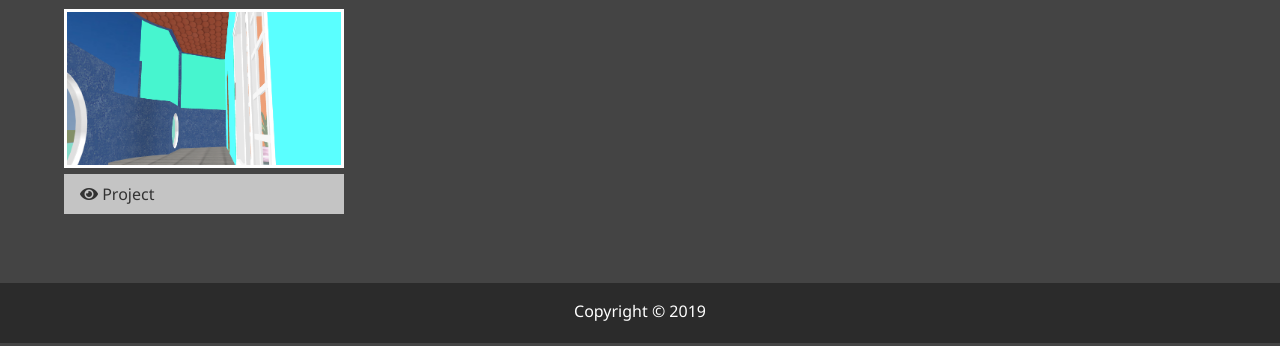
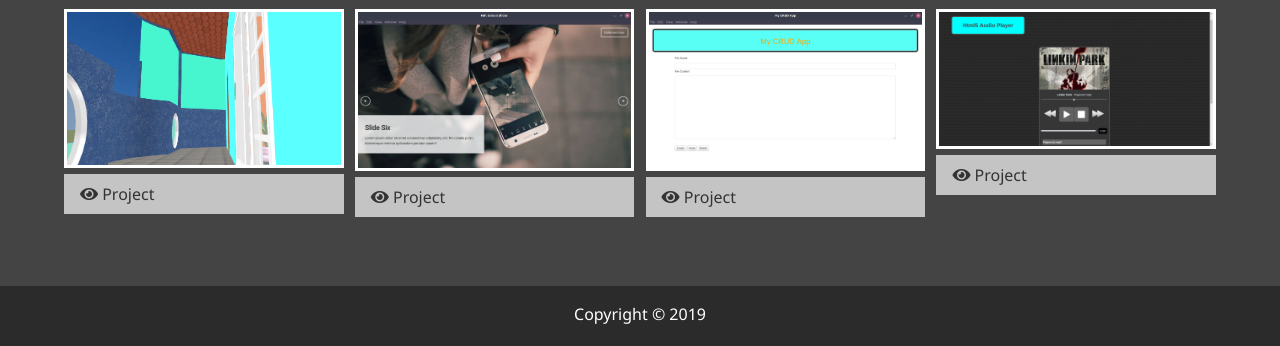
Before and after one commit to balaye94dev/modern_portfolio, a website: page dist/work.html in a window 1280 px wide. Shown: the part 475-821 px from the top of the page. Drawn offline with Linux system fonts and the light colour scheme.

Commit message:
Initial website updated

```diff
--- a/dist/work.html
+++ b/dist/work.html
@@ -114,6 +114,42 @@
                                     <i class="fab fa-github"></i> Github
                                 </a>            -->
                         </div>
+                        <div class="item">
+                            <a href="img/projects/project6.png">
+                                <img src="img/projects/project6.png"
+                                alt="projects">
+                            </a>
+                            <a href="#" class="btn-light">
+                                <i class="fas fa-eye"></i> Project
+                            </a>
+        <!--                     <a href="#" class="btn-dark">
+                                    <i class="fab fa-github"></i> Github
+                                </a>            -->
+                        </div>
+                        <div class="item">
+                            <a href="img/projects/project7.png">
+                                <img src="img/projects/project7.png"
+                                alt="projects">
+                            </a>
+                            <a href="#" class="btn-light">
+                                <i class="fas fa-eye"></i> Project
+                            </a>
+        <!--                     <a href="#" class="btn-dark">
+                                    <i class="fab fa-github"></i> Github
+                                </a>            -->
+                        </div>
+                        <div class="item">
+                            <a href="img/projects/project8.png">
+                                <img src="img/projects/project8.png"
+                                alt="projects">
+                            </a>
+                            <a href="#" class="btn-light">
+                                <i class="fas fa-eye"></i> Project
+                            </a>
+        <!--                     <a href="#" class="btn-dark">
+                                    <i class="fab fa-github"></i> Github
+                                </a>            -->
+                        </div>
         </div>
     </main>
 
```
Also changed, not shown: dist/about.html (+1 -1 lines), dist/index.html (+1 -1 lines), dist/img/projects/project6.png (added), dist/img/projects/project7.png (added), dist/img/projects/project8.png (added).
